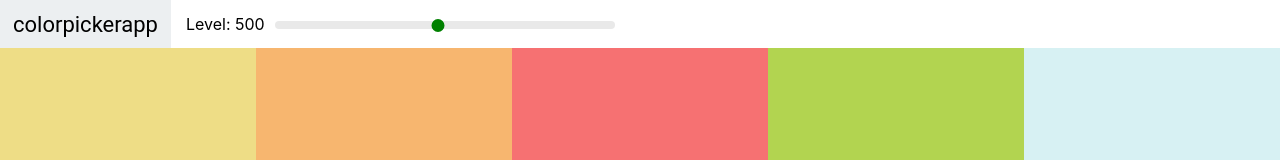
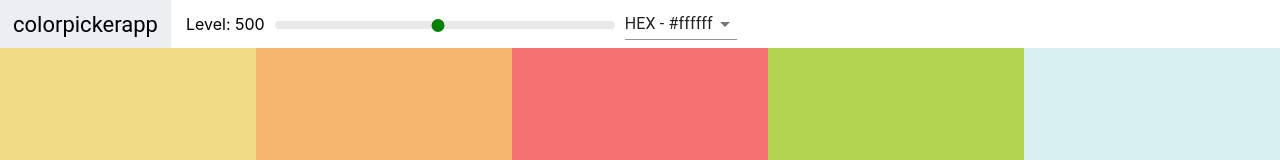
Before and after one commit to diproger/color-picker-app, a React (Create React App) app in the folder color-picker-main/: page / in a window 1280 px wide. Shown: the top 160 px of the page. Built offline with nearby package versions, Linux system fonts and the light colour scheme; the HTML template or start-up script is replaced by a standard one.

Commit message:
added select and material ui

```diff
--- a/color-picker-main/package.json
+++ b/color-picker-main/package.json
@@ -3,6 +3,7 @@
   "version": "0.1.0",
   "private": true,
   "dependencies": {
+    "@material-ui/core": "^4.8.3",
     "@testing-library/jest-dom": "^4.2.4",
     "@testing-library/react": "^9.4.0",
     "@testing-library/user-event": "^7.2.1",
--- a/color-picker-main/src/Navbar.js
+++ b/color-picker-main/src/Navbar.js
@@ -1,9 +1,23 @@
 import React, { Component } from 'react'
 import Slider from 'rc-slider'
+import Select from '@material-ui/core/Select';
+import MenuItem from '@material-ui/core/MenuItem';
 import 'rc-slider/assets/index.css'
 import './Navbar.css'
 
 class Navbar extends Component {
+
+    constructor(props){
+        super(props)
+        this.state = {format: "hex"}
+        this.handleChange = this.handleChange.bind(this)
+
+    }
+
+    handleChange(e){
+        this.setState({format:e.target.value})
+        this.props.handleChange(e.target.value)
+    }
     render() {
 
         const {level, changeLevel} = this.props
@@ -23,6 +37,13 @@
                         />
                     </div>
                 </div>
+                <div className="select-container">
+                    <Select value={this.state.format} onChange={this.handleChange}>
+                        <MenuItem value="hex">HEX - #ffffff</MenuItem>
+                        <MenuItem value="rgb">RGB - rgb(10,233, 255)</MenuItem>
+                        <MenuItem value="rgba">RGBA - rgb(10,233, 255, 0.5)</MenuItem>
+                    </Select>
+                </div>
 
             </nav>
         )
--- a/color-picker-main/src/Palette.css
+++ b/color-picker-main/src/Palette.css
@@ -5,28 +5,3 @@
     height: 90%;
     width: 100%;
 }
-.slider{
-    width: 340px;
-    margin: 0 10px;
-    display: inline-block;
-}
-.rc-slider-track{
-    background-color: transparent;
-}
-.rc-slider-rail{
-    height:8px ;
-}
-.rc-slider-handle,
-.rc-slider-handle:active,
-.rc-slider-handle:focus,
-.rc-slider-handle:hover{
-    background-color: green;
-    outline: none;
-    border: 2px solid green;
-    box-shadow: none;
-    width: 13px;
-    height: 13px;
-    margin-left: -7px;
-    margin-top: -2px;
-
-}
--- a/color-picker-main/src/Palette.js
+++ b/color-picker-main/src/Palette.js
@@ -8,25 +8,33 @@
     constructor(props){
         super(props)
         this.state = {
-            level:500
+            level:500,
+            format: "hex"
         }
         this.changeLevel = this.changeLevel.bind(this)
+        this.changeFormat = this.changeFormat.bind(this)
     }
-
+    changeFormat(val){
+        this.setState({format:val})
+    }
     changeLevel(level){
         //console.log(level)
         this.setState({level})
     }
     render() {
         const {colors} = this.props.palette
-        const {level} = this.state
+        const {level, format} = this.state
         const colorBoxes = colors[level].map(color => (
-            <ColorBox background={color.hex} name={color.name} />
+            <ColorBox background={color[format]} name={color.name} />
         ))
 
         return (
             <div className="Palette">
-                <Navbar  level={level} changeLevel={this.changeLevel} />
+                <Navbar
+                    level={level}
+                    changeLevel={this.changeLevel}
+                    handleChange={this.changeFormat}
+                />
                 <div className="Palette-colors" >
                     {colorBoxes}
                 </div>
```
Also changed, not shown: 1 other file (tests, documents, lock files or other folders).
